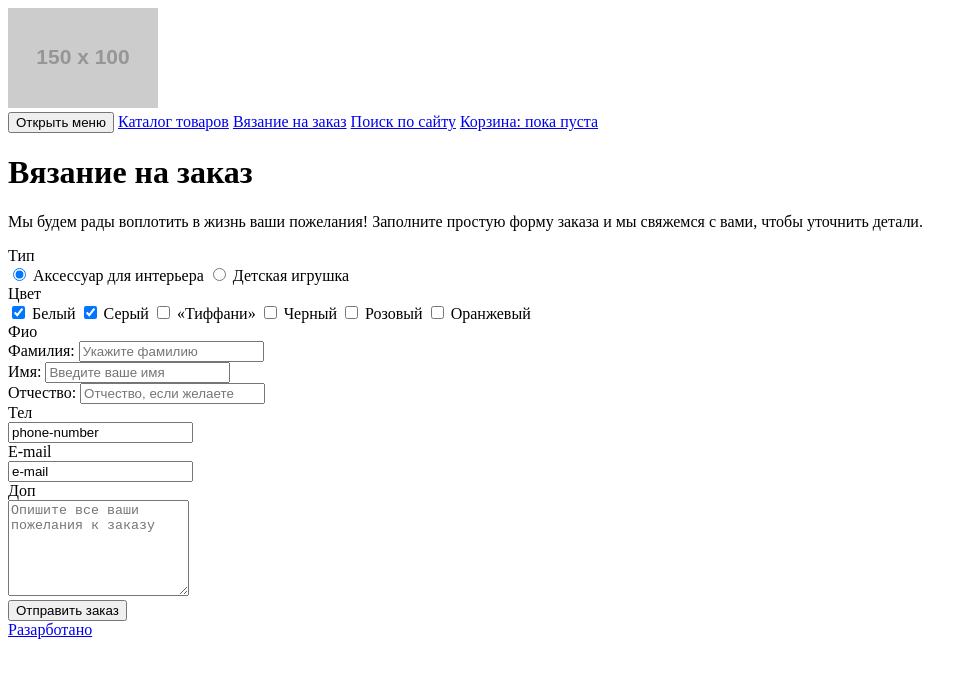
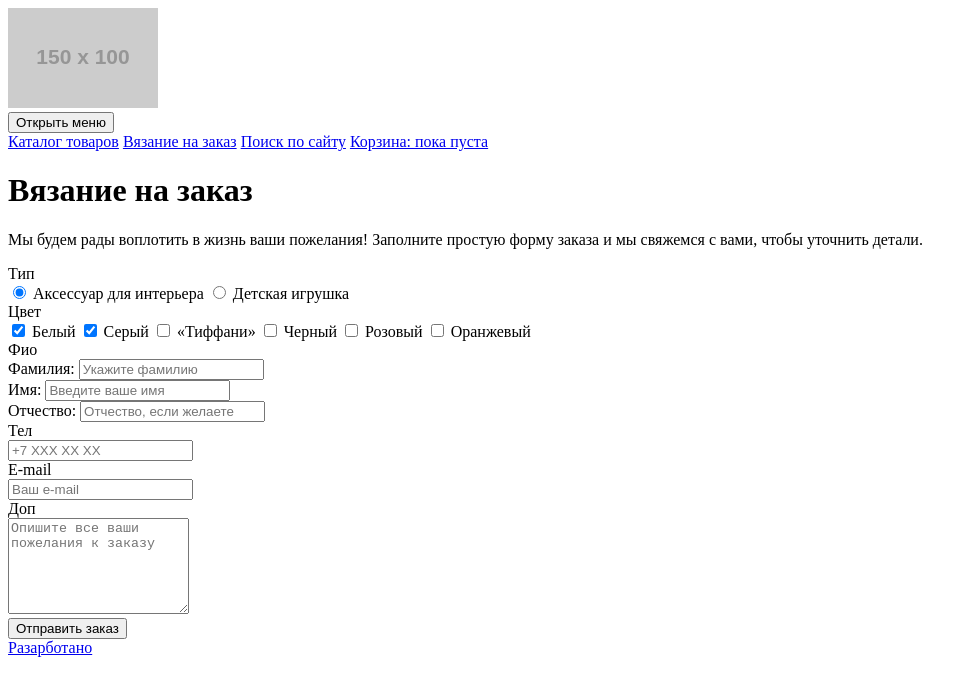
Before and after one commit to NekijKtoto/132884-mishka, a website: page form.html in a window 1280 px wide. Shown: the whole page, without its empty margins (0-977 px from the left). Drawn offline with Linux system fonts and the light colour scheme; placeholder pictures from the web are drawn by us.

Commit message:
Исправил замечания, подправил форму.

```diff
--- a/form.html
+++ b/form.html
@@ -15,10 +15,12 @@
         </div>
         <nav class="main-nav main-nav--closed">
           <button class="main-nav__btn" type="button" name="button">Открыть меню</button>
-          <a class="main-nav__item main-nav__item--catalog" href="catalog.html">Каталог товаров</a>
-          <a class="main-nav__item main-nav__item--order" href="form.html">Вязание на заказ</a>
-          <a class="main-nav__item main-nav__item--search" href="#">Поиск по сайту</a>
-          <a class="main-nav__item main-nav__item--cart" href="#">Корзина: пока пуста</a>
+          <div class="main-nav__list">
+            <a class="main-nav__item main-nav__item--catalog" href="catalog.html">Каталог товаров</a>
+            <a class="main-nav__item main-nav__item--order" href="form.html">Вязание на заказ</a>
+            <a class="main-nav__item main-nav__item--search" href="#">Поиск по сайту</a>
+            <a class="main-nav__item main-nav__item--cart" href="#">Корзина: пока пуста</a>
+          </div>
         </nav>
       </div>
     </header>
@@ -81,13 +83,13 @@
         <span>Тел</span>
       </div>
       <div class="order-form__option-wrapper">
-        <input type="tel" name="phone-number" placeholder="+7 XXX XX XX" required="" value="phone-number">
+        <input type="tel" name="phone-number" placeholder="+7 XXX XX XX" required="">
       </div>
       <div class="order-form__item-name  order-form__item-name--e-mail">
         <span>E-mail</span>
       </div>
       <div class="order-form__option-wrapper">
-        <input type="email" name="e-mail" placeholder="Ваш e-mail" required="" value="e-mail">
+        <input type="email" name="e-mail" placeholder="Ваш e-mail" required="">
       </div>
       <div class="order-form__item  order-form__item--more-info">
         <div class="order-form__item-name  order-form__item-name--more-info">
```
Also changed, not shown: catalog.html (+6 -4 lines), index.html (+7 -5 lines).
